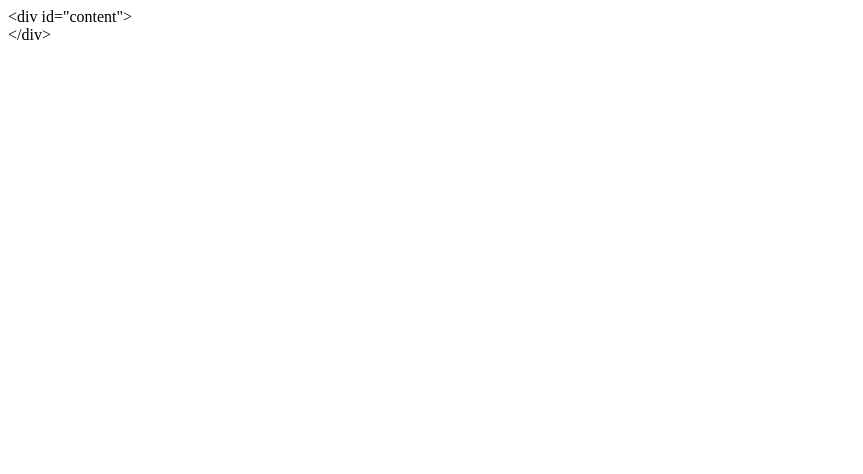
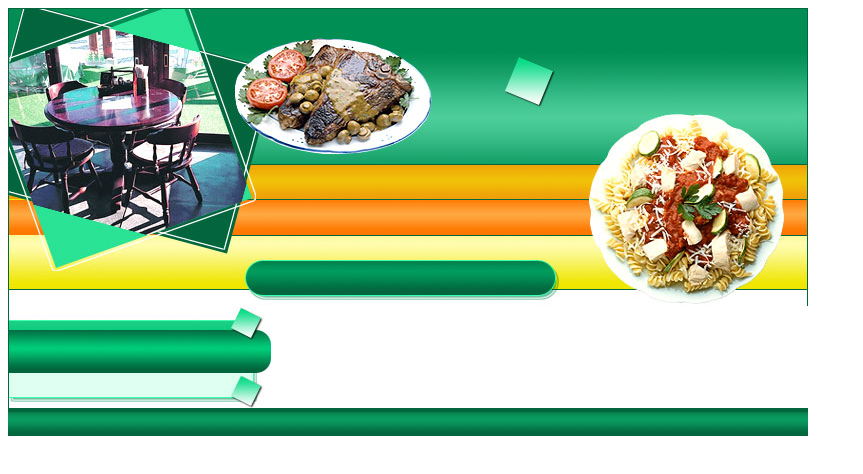
Before and after one commit to Lukinskaia/laba7, a plain HTML site: page index.html in a window 1280 px wide. Shown: the whole page, without its empty margins (0-863 px from the left). Drawn offline with Linux system fonts and the light colour scheme; files that its build step writes are made by us from their sources.

Commit message:
blochnaya verstka

```diff
--- a/CSS/style.css
+++ b/CSS/style.css
@@ -0,0 +1,62 @@
+#main{
+    width:800px;
+    height: 12px;
+    background-image: url(images/fon_bg.jpg);
+    background-repeat: repeat-y;
+    }
+    #header{
+        width:800px;
+        height:155px;
+        background-image: url(images/header.jpg);
+        background-repeat:no-repeat;
+        }
+        #menu1{
+            width:800px;
+            height:35px;
+            background-image: url(images/menu1.jpg);
+            background-repeat:no-repeat;
+            }
+            #menu2{
+            width:800px;
+            height:36px;
+            background-image: url(images/menu2.jpg);
+            background-repeat:no-repeat;
+            }
+            #menu3{
+            width:800px;
+            height:72px;
+            background-image: url(images/menu3.jpg);
+            background-repeat:no-repeat;
+            }
+            #reklama{
+                float:left;
+                width:263px;
+                }
+                #reklama_top{
+                width:263px;
+                height:67px;
+                background-image: url(images/reklama_top.jpg);
+                background-repeat:no-repeat;
+                }
+                #reklama_text{
+                width:263px;
+                background-image: url(images/reklama_bg.jpg);
+                background-repeat: repeat-y;
+                }
+                #reklama_bottom{
+                width:263px;
+                height:35px;
+                background-image: url(images/reklama_bottom.jpg);
+                background-repeat:no-repeat;
+            }
+            #content{
+            float:left;
+            width:507px;
+            }
+            #footer{
+                clear:both;
+                width:800px;
+                height:28px;
+                background-image: url(images/footer.jpg);
+                background-repeat: repeat-x;
+                }
--- a/index.html
+++ b/index.html
@@ -5,7 +5,7 @@
     <meta http-equiv="X-UA-Compatible" content="IE=edge">
     <meta name="viewport" content="width=, initial-scale=1.0">
     <title>Блочная верстка сайта</title>
-    <link rel="stylesheet" type="text/css" href="style.css">
+    <link rel="stylesheet" type="text/css" href="CSS/style.css">
 </head>
 <body>
     <div id="main">
@@ -13,13 +13,12 @@
     <div id="menu1"></div>
     <div id="menu2"></div>
     <div id="menu3"></div>
-    <div id="reklama">
+    <div id="reklama"></div>
     <div id="reklama_top"></div>
     <div id="reklama_text"></div>
-    <sdiv id="reklama_bottom"></div>
-    </div>
-    &lt;div id="content"></div>
+    <div id="reklama_bottom"></div>
+    <div id="content"></div>
     <div id="footer"></div>
-    &lt;/div&gt;
+</div>
 </body>
 </html>
```
Also changed, not shown: CSS/images/bludo1.jpg (renamed from images/bludo1.jpg), CSS/images/bludo2.jpg (renamed from images/bludo2.jpg), CSS/images/fon_bg.jpg (renamed from images/fon_bg.jpg), CSS/images/footer.jpg (renamed from images/footer.jpg), CSS/images/header.jpg (renamed from images/header.jpg), CSS/images/header_bg.jpg (renamed from images/header_bg.jpg), CSS/images/menu1.jpg (renamed from images/menu1.jpg), CSS/images/menu1_bg.jpg (renamed from images/menu1_bg.jpg), CSS/images/menu2.jpg (renamed from images/menu2.jpg), CSS/images/menu2_bg.jpg (renamed from images/menu2_bg.jpg), CSS/images/menu3.jpg (renamed from images/menu3.jpg), CSS/images/menu3_bg.jpg (renamed from images/menu3_bg.jpg), CSS/images/reklama_bg.jpg (renamed from images/reklama_bg.jpg), CSS/images/reklama_bottom.jpg (renamed from images/reklama_bottom.jpg), 1 more files.
